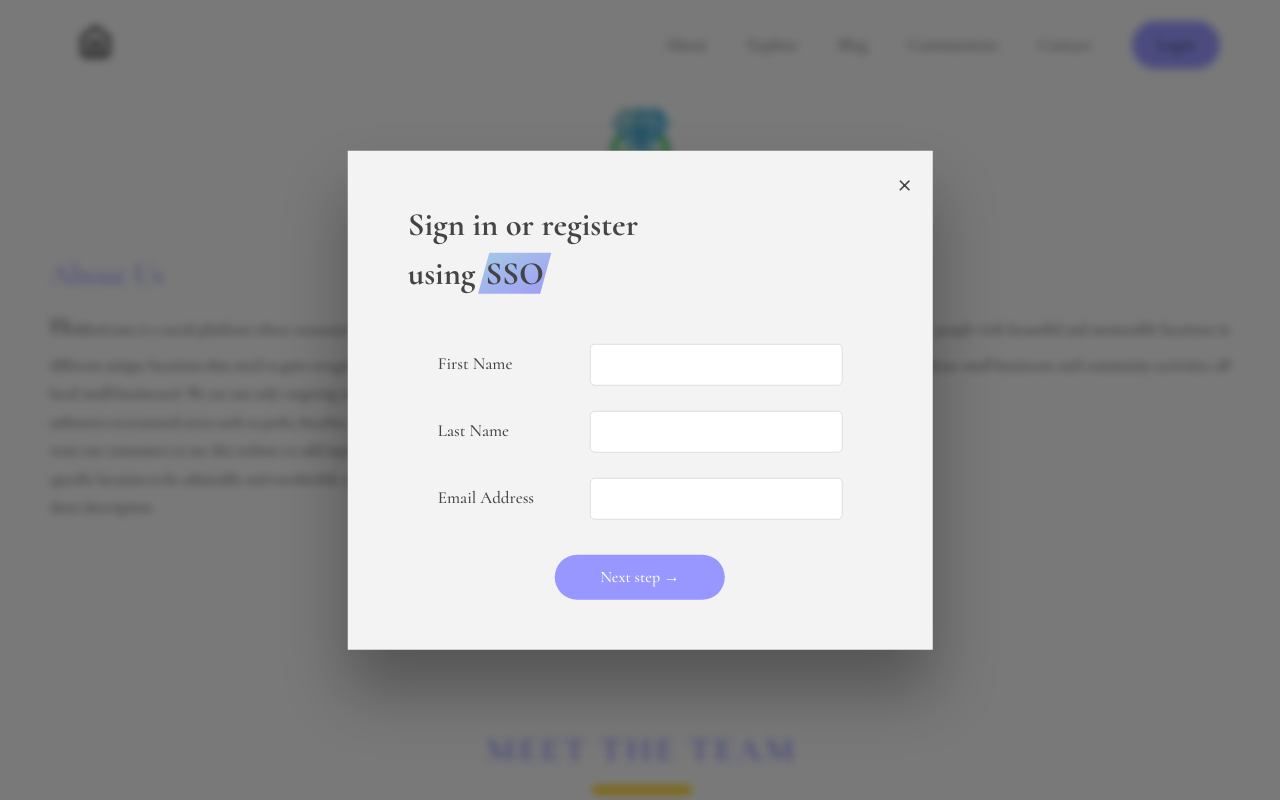
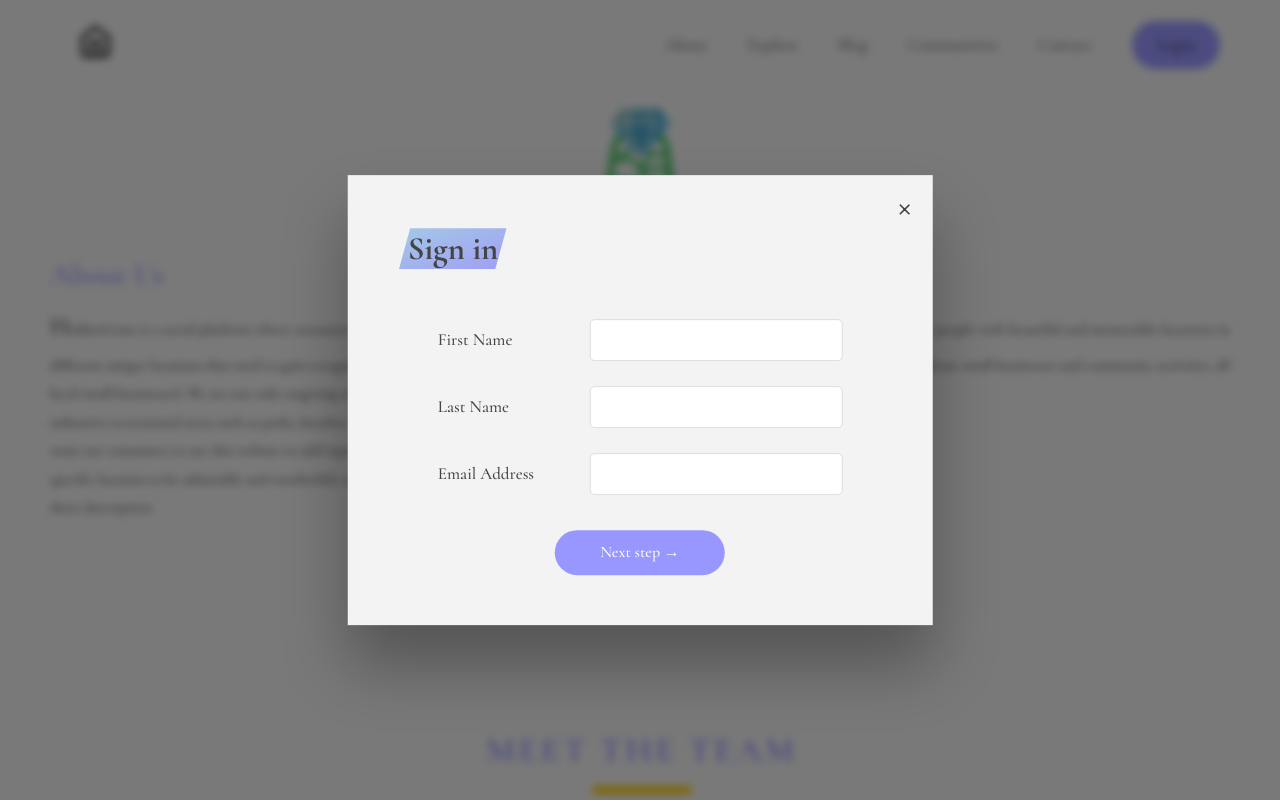
Before and after one commit to PranTanTheMan/Hidden-Gems, a website: page public/about.html in a window 1280 px wide. Both pictures are taken after a click on the link "Login". Shown: the top 800 px of the page. Drawn offline with nearby package versions, Linux system fonts and the light colour scheme.

Commit message:
Changed the sign in thing

```diff
--- a/public/about.html
+++ b/public/about.html
@@ -321,8 +321,7 @@
     <div class="modal hidden">
       <button class="btn--close-modal">&times;</button>
       <h2 class="modal__header">
-        Sign in or register <br />
-        using<span class="highlight" style="margin-left: 10px">SSO</span>
+        <span class="highlight">Sign in</span>
       </h2>
       <form class="modal__form">
         <label>First Name</label>
```
Also changed, not shown: public/explore.html (+1 -2 lines).
